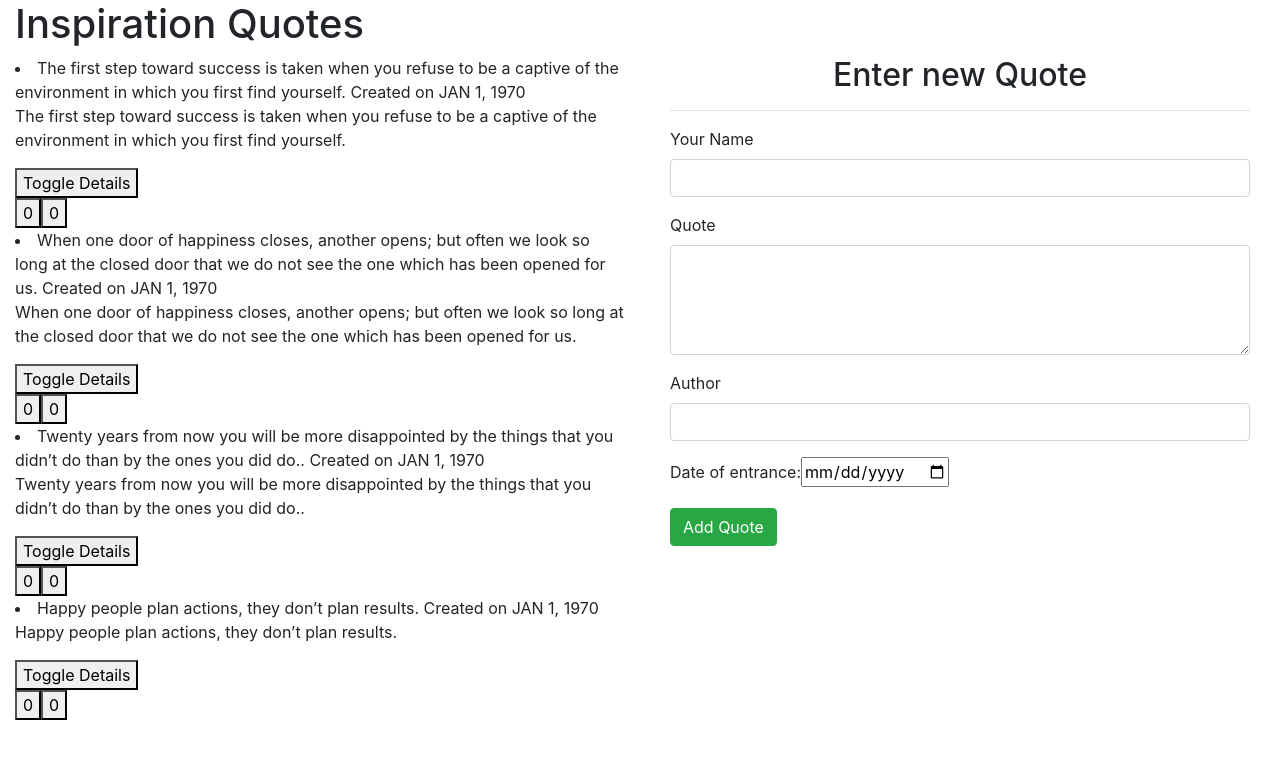
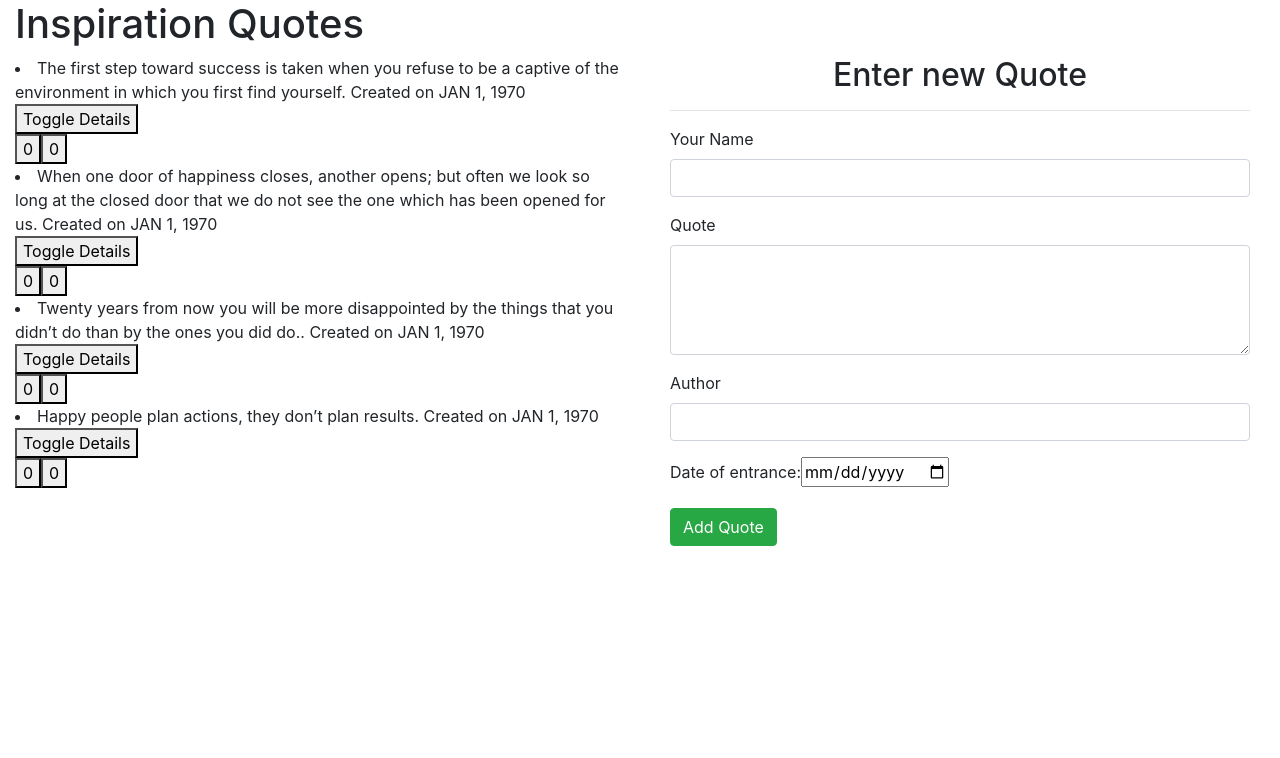
Before and after one commit to honorine1/Quote, an Angular app in the folder Quote/: page / in a window 1280 px wide. Shown: the top 758 px of the page. Built offline with nearby package versions, Linux system fonts and the light colour scheme.

Commit message:
form element are added

```diff
--- a/Quote/src/app/quote-details/quote-details.component.html
+++ b/Quote/src/app/quote-details/quote-details.component.html
@@ -1,5 +1,5 @@
 <!-- <p>quote-details works!</p> -->
 <p>{{quote.author}}</p>
-<p>It is{{quote.completeDate|dateCount}} since this Quote is created </p>
+<p>It is {{quote.completeDate|dateCount}} days Since this Quote is created </p>
 
 <!-- <button (click)= 'quoteUpvote(true)'>Upvote</button> -->
--- a/Quote/src/app/quote/quote.component.html
+++ b/Quote/src/app/quote/quote.component.html
@@ -6,7 +6,7 @@
         <div *ngFor='let quote of quotes ;let i= index'>
                 <li> {{quote.quote}} Created on  {{quote.voteDate|date|uppercase}}</li>
             <div>
-                <p>{{ quote.quote }} </p>
+
                 <button (click)='toggleDetails(i)'>Toggle Details</button>
                 <div><app-vote></app-vote></div>
             </div>
@@ -16,7 +16,7 @@
         </div>
     </div>
     <div class="col-md-6">
-      <app-form-quote (addQuote)="addNewQuote($event)"></app-form-quote>
+    <app-form-quote (addQuote)="addNewQuote($event)"></app-form-quote>
     </div>
 </div>
 </div>
```
